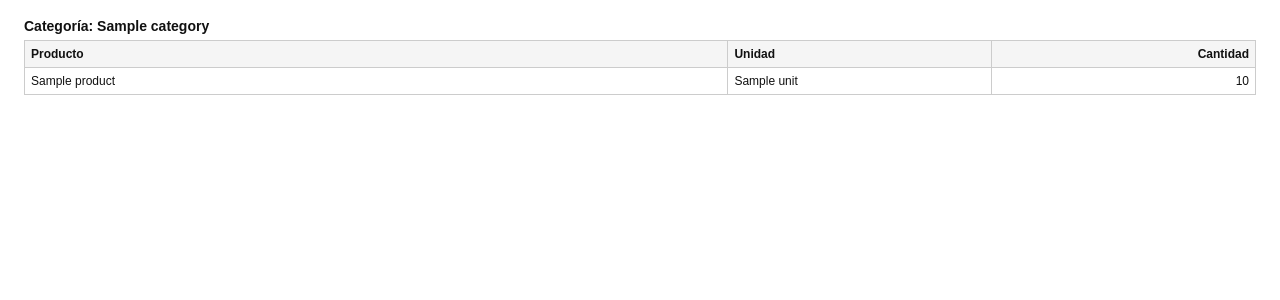
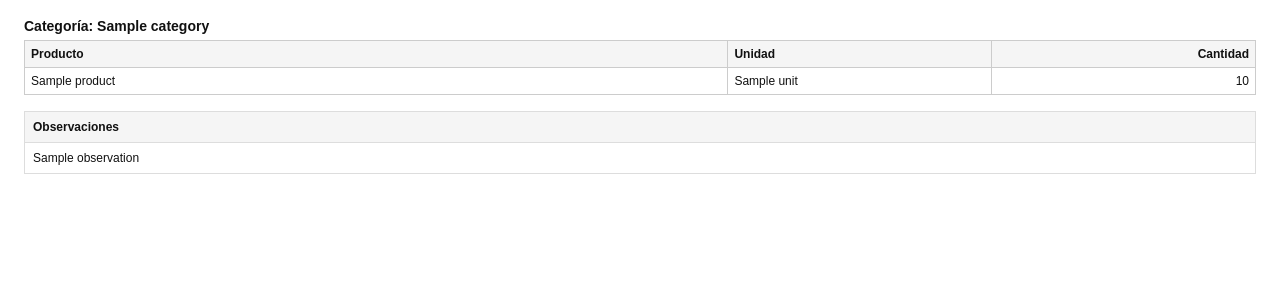
Before and after one commit to SGJaziri/compras-backend, a Django app: template templates/purchase_list.html in a window 1280 px wide. Shown: the part 63-363 px from the top of the page. Run offline with Django 5.2, Linux system fonts and the light colour scheme; the template is opened without the code that fills it: most values are stand-ins (such as "Sample title", 1, 10 or a date in 2020).

Commit message:
25/09/2025 - 08/11 - Actualizacion del pdf para observaciones -01

```diff
--- a/templates/purchase_list.html
+++ b/templates/purchase_list.html
@@ -15,7 +15,11 @@
     tfoot td { font-weight:bold; }
     .muted { color:#777; }
     .grand { margin-top:14px; font-weight:bold; text-align:right; }
-
+    .no-break { page-break-inside: avoid; }
+    .tbl { width: 100%; border-collapse: collapse; }
+    .tbl th, .tbl td { border: 1px solid #ddd; padding: 8px; }
+    .tbl thead th { background: #f5f5f5; text-align: left; }
+    .prewrap { white-space: pre-wrap; } /* respeta saltos de línea del usuario */
   </style>
 </head>
 <body>
@@ -71,5 +75,20 @@
   {% if show_prices %}
   <div class="grand">TOTAL GENERAL: S/ {{ grand_total }}</div>
   {% endif %}
+  {% if observation %}
+  <table class="tbl no-break" style="margin-top: 16px;">
+    <thead>
+      <tr>
+        <th>Observaciones</th>
+      </tr>
+    </thead>
+    <tbody>
+      <tr>
+        <!-- Mostramos el texto tal cual, respetando saltos de línea -->
+        <td class="prewrap">{{ observation }}</td>
+      </tr>
+    </tbody>
+  </table>
+{% endif %}
 </body>
 </html>
```
